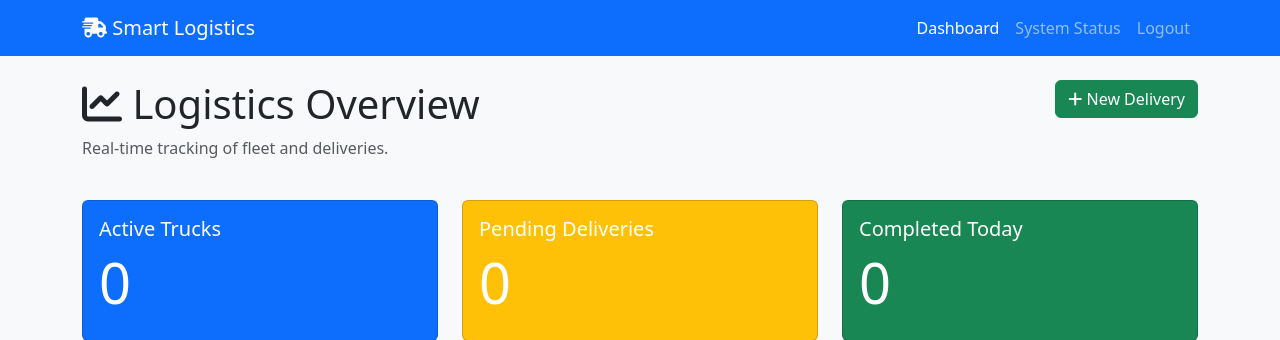
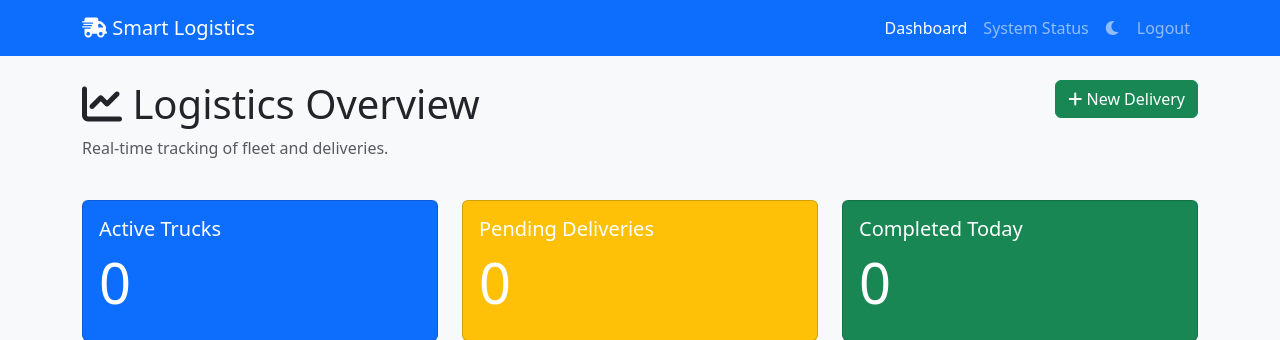
Before and after one commit to GustavoMiranda273/smart-logistics-dashboard, a Flask app: page / in a window 1280 px wide. Shown: the top 340 px of the page. Run offline with Flask 3, Linux system fonts and the light colour scheme; data that the repository does not hold is empty; some libraries are stand-ins or nearby versions.

Commit message:
feat: implemented dark mode toggle with local storage persistence

```diff
--- a/templates/base.html
+++ b/templates/base.html
@@ -17,6 +17,11 @@
             <div class="navbar-nav ms-auto">
                 <a class="nav-link active" href="/">Dashboard</a>
                 <a class="nav-link" href="/test-db">System Status</a>
+                <li class="nav-item">
+                    <button class="btn nav-link" onclick="toggleDarkMode()">
+                        <i id="theme-icon" class="fa-solid fa-moon"></i>
+                    </button>
+                </li>
                 <a class="nav-link" href="#" id="logout-btn">Logout</a>
             </div>
         </div>
@@ -93,5 +98,27 @@
     }
 </script>
 
+<script>
+    // 1. Check local storage for saved theme
+    const currentTheme = localStorage.getItem('theme');
+    if (currentTheme === 'dark') {
+        document.body.setAttribute('data-bs-theme', 'dark');
+        document.getElementById('theme-icon').classList.replace('fa-moon', 'fa-sun');
+    }
+
+    // 2. Toggle Function
+    function toggleDarkMode() {
+        if (document.body.getAttribute('data-bs-theme') === 'dark') {
+            document.body.setAttribute('data-bs-theme', 'light');
+            document.getElementById('theme-icon').classList.replace('fa-sun', 'fa-moon');
+            localStorage.setItem('theme', 'light');
+        } else {
+            document.body.setAttribute('data-bs-theme', 'dark');
+            document.getElementById('theme-icon').classList.replace('fa-moon', 'fa-sun');
+            localStorage.setItem('theme', 'dark');
+        }
+    }
+</script>
+
 </body>
 </html>
```
